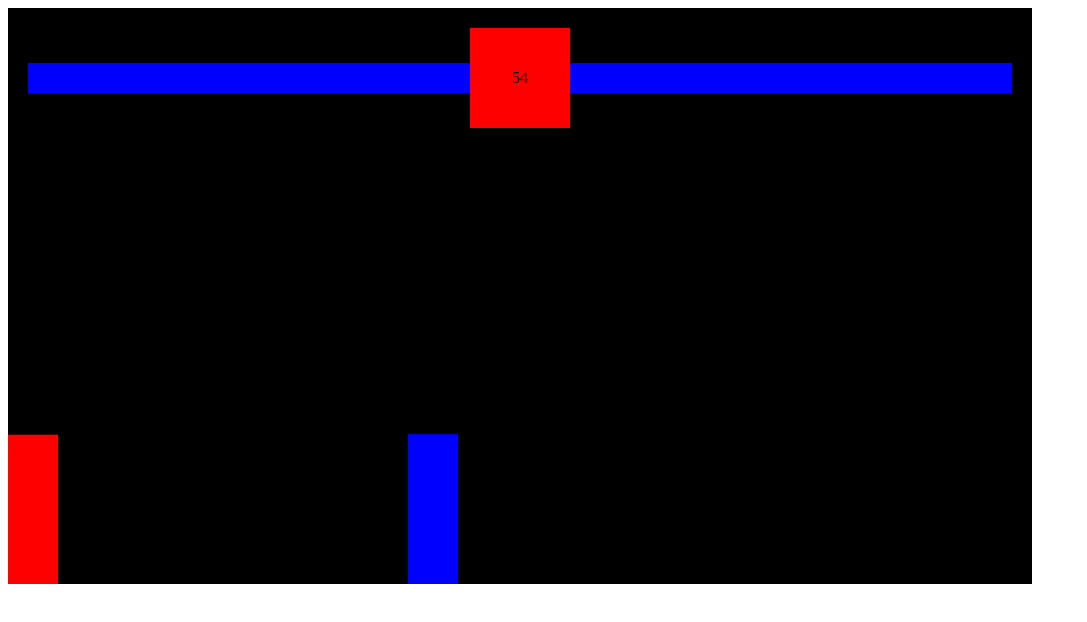
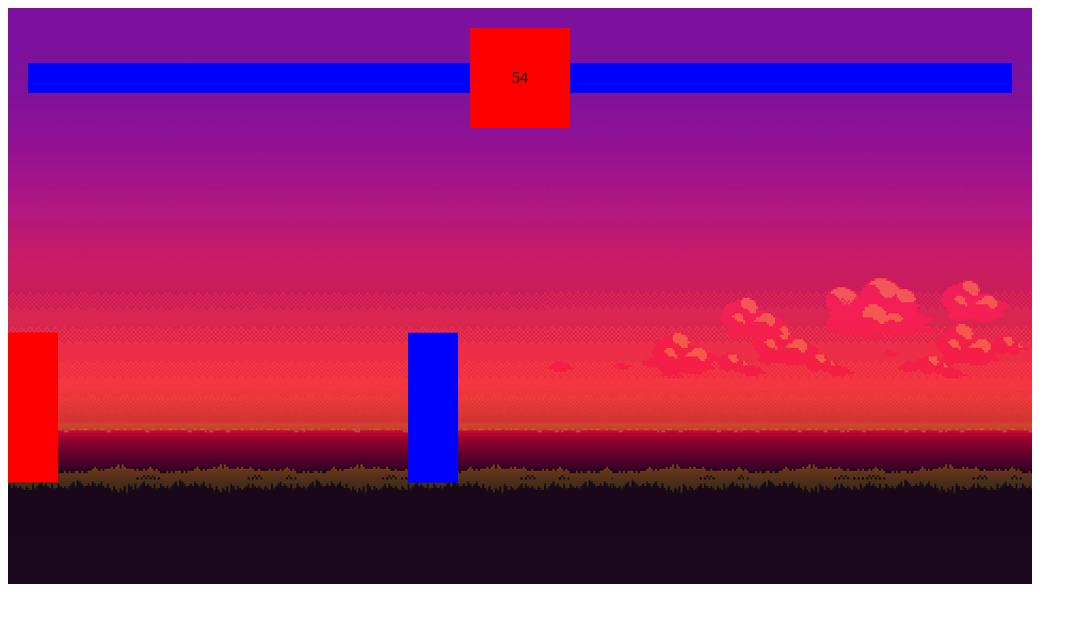
Before and after one commit to itsrdb/fighting-game-js, a plain HTML site: page index.html in a window 1280 px wide. Shown: the whole page, without its empty margins (0-1087 px from the left). Drawn offline with Linux system fonts and the light colour scheme.

Commit message:
added a background

```diff
--- a/index.html
+++ b/index.html
@@ -94,6 +94,7 @@
     <canvas></canvas>
   </div>
 
+  <script src="js/utils.js"></script>
   <script src="js/classes.js"></script>
   <script src="index.js"></script>
 </body>
--- a/index.js
+++ b/index.js
@@ -7,6 +7,14 @@ canvas.height = 576
 c.fillRect(0, 0, canvas.width, canvas.height)
 
 const gravity = 0.7
+
+const background = new Sprite({
+    position: {
+        x: 0,
+        y: 0
+    },
+    imageSrc: './img/background.png'
+})
 
 const player = new Fighter({
     position: {
@@ -56,47 +64,13 @@ const keys = {
     }
 }
 
-function rectangularCollision({rectange1, rectange2}){
-    return (
-        rectange1.attackBox.position.x + rectange1.attackBox.width >= rectange2.position.x &&
-        rectange1.attackBox.position.x <= rectange2.position.x + rectange2.width &&
-        rectange1.attackBox.position.y + rectange1.attackBox.height >= rectange2.position.y &&
-        rectange1.attackBox.position.y <= rectange2.position.y + rectange2.height
-    )
-}
-
-function determineWinner({player, enemy, timerId}){
-    clearTimeout(timerId)
-    document.querySelector('#displayText').style.display = 'flex'
-    if(player.health == enemy.health){
-        document.querySelector('#displayText').innerHTML = 'Tie'
-    } else if(player.health > enemy.health){
-        document.querySelector('#displayText').innerHTML = 'Player 1 Wins'
-    } else if(player.health < enemy.health){
-        document.querySelector('#displayText').innerHTML = 'Player 2 Wins'
-    }
-}
-
-let timer = 60
-let timerId
-function decreaseTimer(){
-    if(timer>0){
-        timerId = setTimeout(decreaseTimer, 1000)
-        timer -= 1
-        document.querySelector('#timer').innerHTML = timer
-    }
-
-    if(timer === 0){
-        determineWinner({player, enemy})
-    }
-}
-
 decreaseTimer()
 
 function animate(){
     window.requestAnimationFrame(animate)
     c.fillStyle = 'black'
     c.fillRect(0, 0, canvas.width, canvas.height)
+    background.update()
     player.update()
     enemy.update()
 
--- a/js/classes.js
+++ b/js/classes.js
@@ -1,11 +1,15 @@
 class Sprite {
-    constructor({position}){
+    constructor({position, imageSrc}){
         this.position = position
         this.width = 50
         this.height = 150
+        this.image = new Image()
+        this.image.src = imageSrc
     }
 
-    draw(){}
+    draw(){
+        c.drawImage(this.image, this.position.x, this.position.y)
+    }
 
     update(){
         this.draw()
@@ -52,7 +56,7 @@ class Fighter {
         this.position.x += this.velocity.x
         this.position.y += this.velocity.y
 
-        if(this.position.y + this.height + this.velocity.y >= canvas.height){
+        if(this.position.y + this.height + this.velocity.y >= canvas.height - 102){
             this.velocity.y = 0
         } else{
             this.velocity.y += gravity
--- /dev/null
+++ b/js/utils.js
@@ -0,0 +1,34 @@
+function rectangularCollision({rectange1, rectange2}){
+    return (
+        rectange1.attackBox.position.x + rectange1.attackBox.width >= rectange2.position.x &&
+        rectange1.attackBox.position.x <= rectange2.position.x + rectange2.width &&
+        rectange1.attackBox.position.y + rectange1.attackBox.height >= rectange2.position.y &&
+        rectange1.attackBox.position.y <= rectange2.position.y + rectange2.height
+    )
+}
+
+function determineWinner({player, enemy, timerId}){
+    clearTimeout(timerId)
+    document.querySelector('#displayText').style.display = 'flex'
+    if(player.health == enemy.health){
+        document.querySelector('#displayText').innerHTML = 'Tie'
+    } else if(player.health > enemy.health){
+        document.querySelector('#displayText').innerHTML = 'Player 1 Wins'
+    } else if(player.health < enemy.health){
+        document.querySelector('#displayText').innerHTML = 'Player 2 Wins'
+    }
+}
+
+let timer = 60
+let timerId
+function decreaseTimer(){
+    if(timer>0){
+        timerId = setTimeout(decreaseTimer, 1000)
+        timer -= 1
+        document.querySelector('#timer').innerHTML = timer
+    }
+
+    if(timer === 0){
+        determineWinner({player, enemy})
+    }
+}
```
